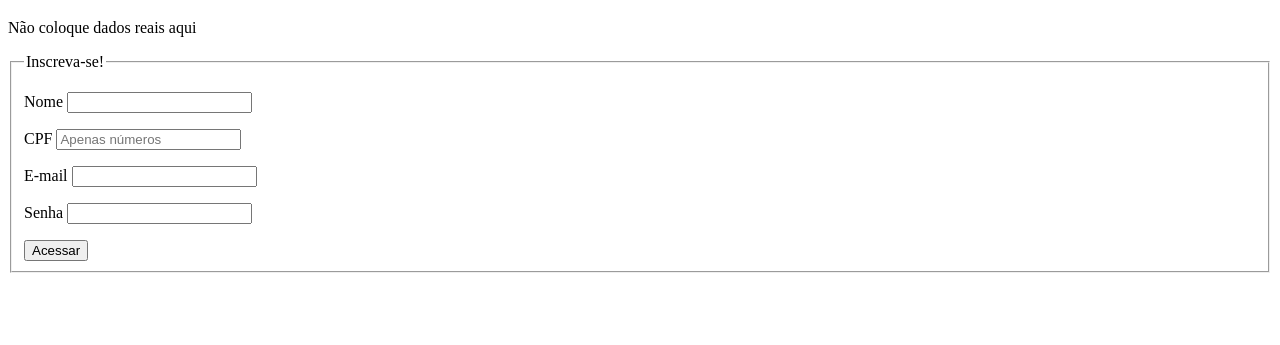
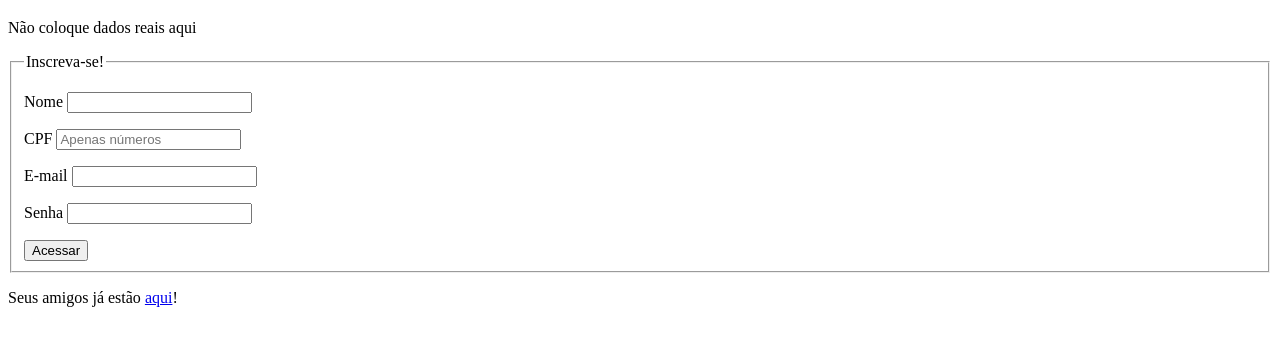
Before and after one commit to mateuscalza/sensitive-data-exposure, a website: page pages/index.html in a window 1280 px wide. Shown: the part 61-406 px from the top of the page. Drawn offline with Linux system fonts and the light colour scheme.

Commit message:
Link para a lista

```diff
--- a/pages/index.html
+++ b/pages/index.html
@@ -43,6 +43,7 @@
 
         <input type="submit" value="Acessar" />
       </fieldset>
+      <p>Seus amigos já estão <a href="/people.html">aqui</a>!</p>
     </form>
 
     <script src="scripts/index.js"></script>
```
